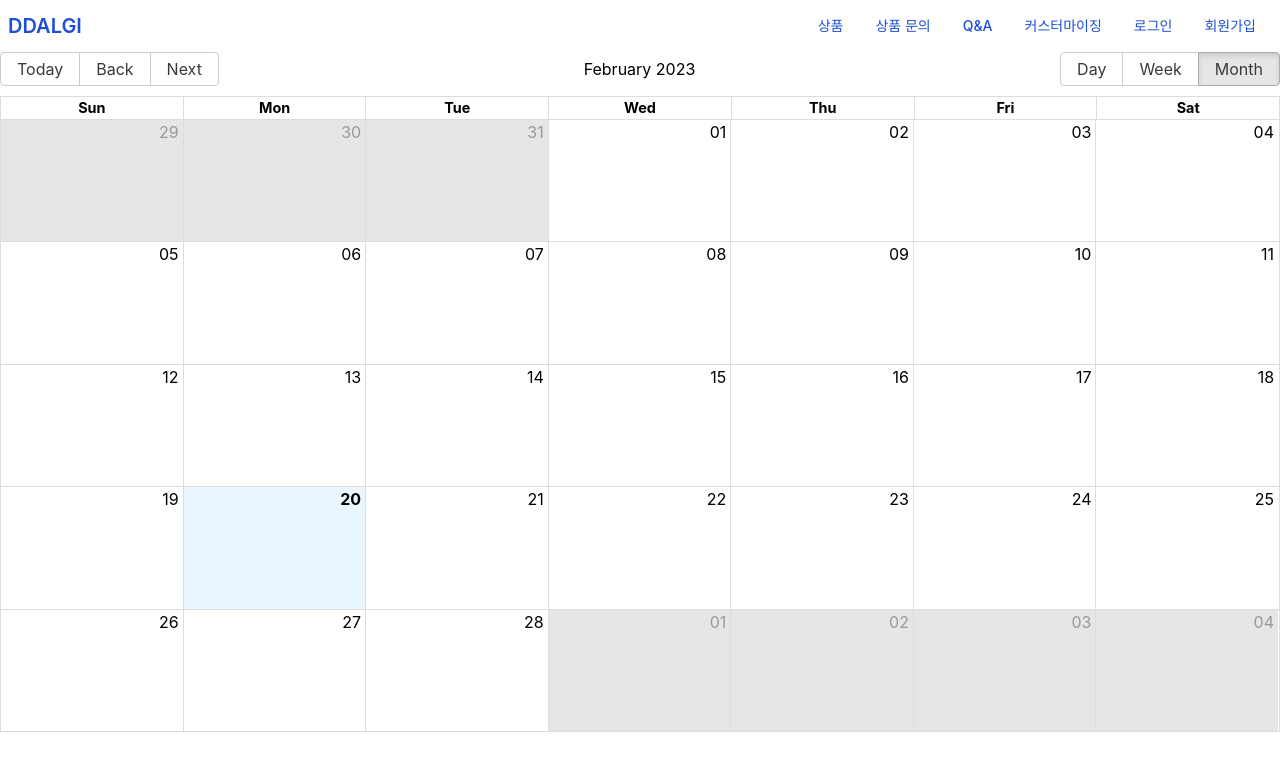
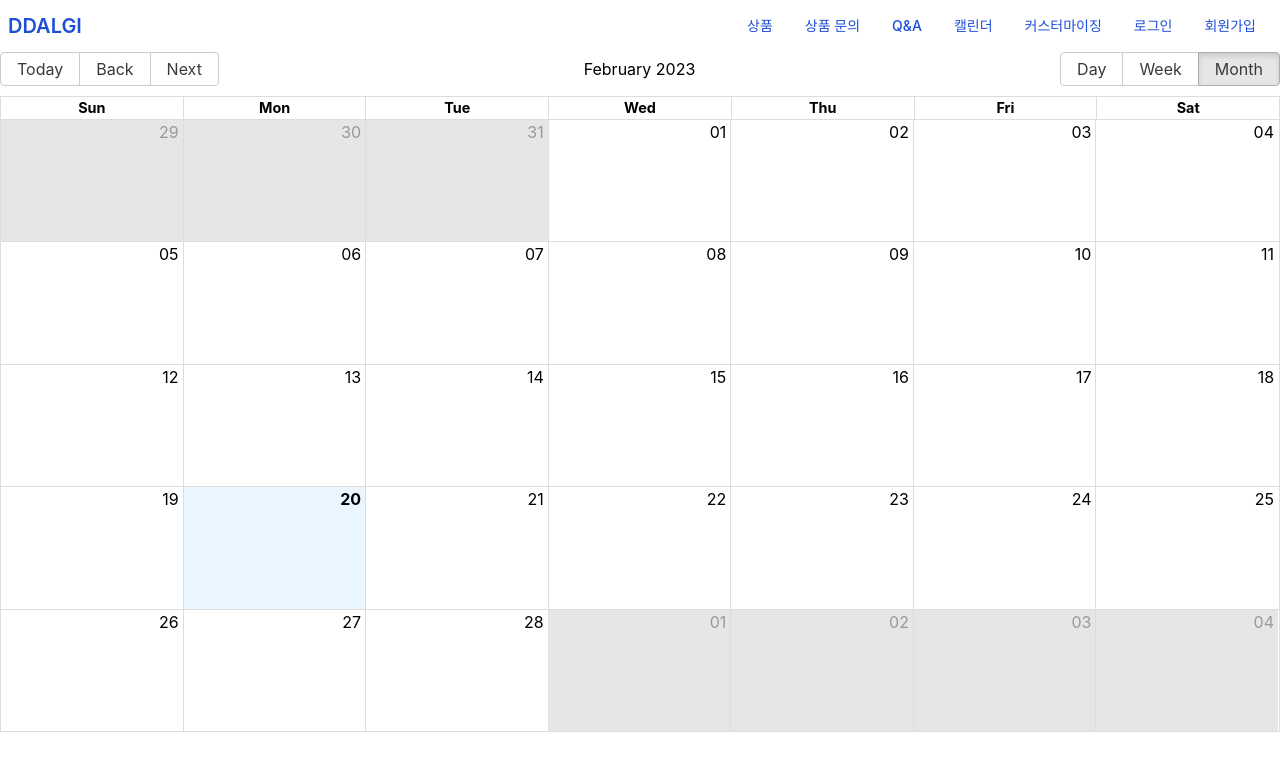
Before and after one commit to YJU-Jenga/Ichigo_Web, a React (Create React App) app: page /calendar in a window 1280 px wide. Shown: the top 770 px of the page. Built offline with nearby package versions, Linux system fonts and the light colour scheme.

Commit message:
add calendar

```diff
--- a/package.json
+++ b/package.json
@@ -22,7 +22,6 @@
     "date-arithmetic": "^4.1.0",
     "jwt-decode": "^3.1.2",
     "leva": "^0.9.34",
-    "luxon": "^3.3.0",
     "moment": "^2.29.4",
     "react": "^18.2.0",
     "react-big-calendar": "^1.6.9",
--- a/src/components/Navbar.tsx
+++ b/src/components/Navbar.tsx
@@ -138,6 +138,15 @@ export function Navbar({ user }: UserProps) {
               </NavLink>
             </li>
             <li>
+              <NavLink
+                to="/calendar"
+                className="block py-2 pl-3 pr-4 text-white bg-blue-700 rounded md:bg-transparent md:text-blue-700 md:p-0 md:dark:text-white dark:bg-blue-600 md:dark:bg-transparent"
+                aria-current="page"
+              >
+                캘린더
+              </NavLink>
+            </li>
+            <li>
               {user !== undefined ? (
                 <NavLink
                   to="/custom"
```
Also changed, not shown: 2 other files (tests, documents, lock files or other folders).
